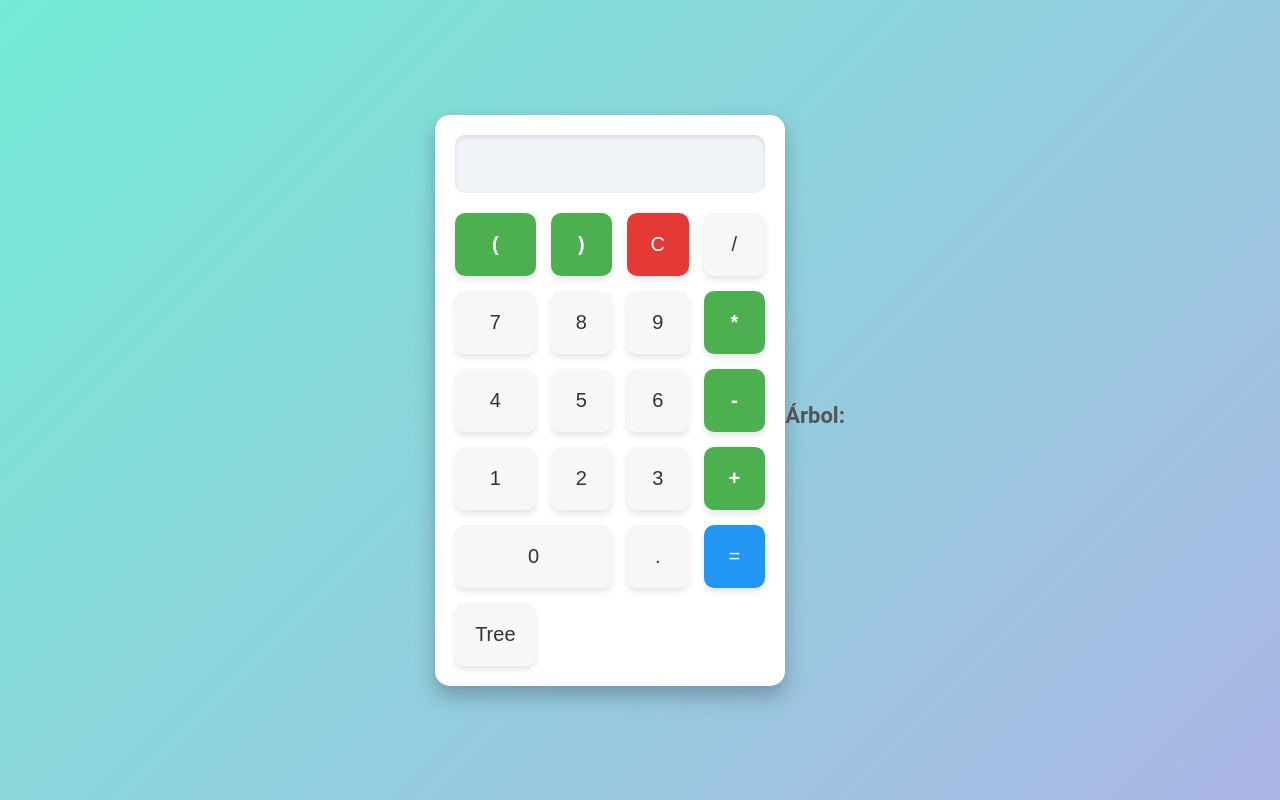
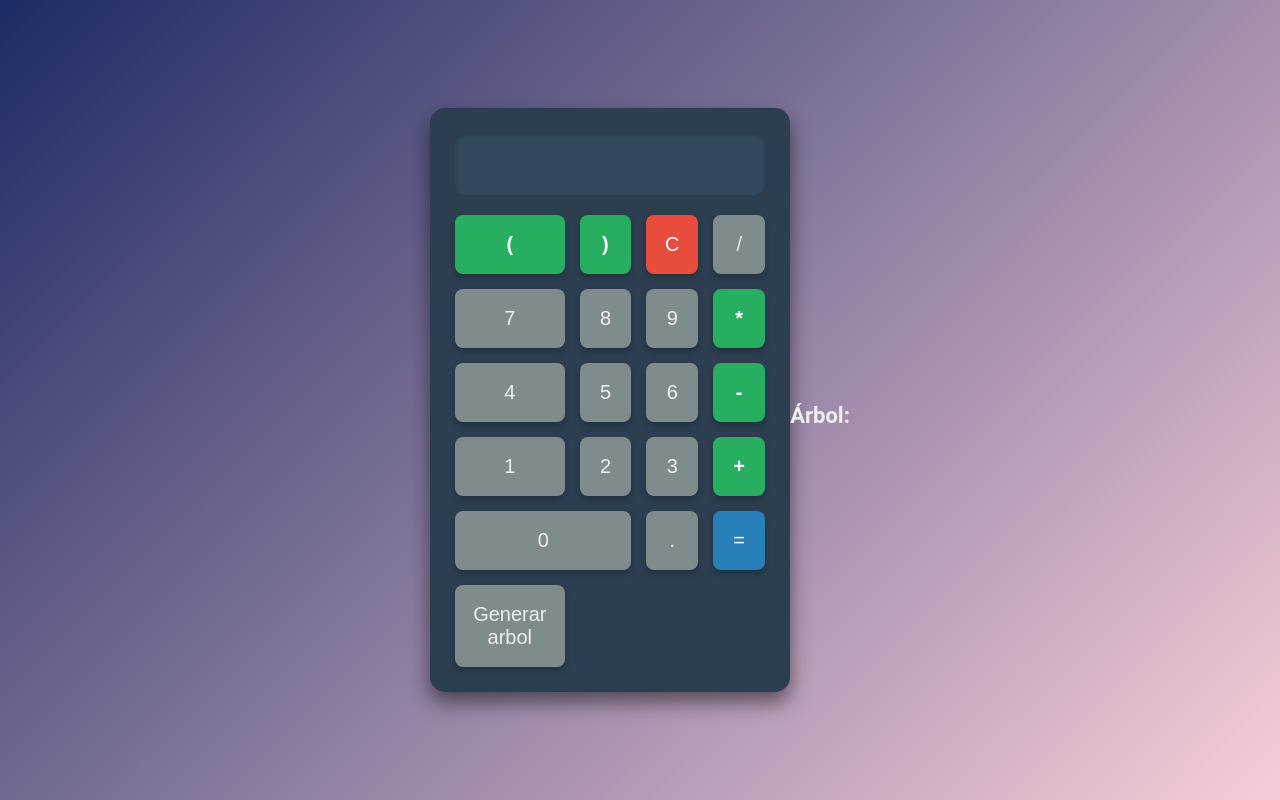
Before and after one commit to catru2/Calculadora_Automatas, a Flask app: page / in a window 1280 px wide. Run offline with Flask 3, Linux system fonts and the light colour scheme.

Commit message:
Proyecto finalizado 2

```diff
--- a/static/style.css
+++ b/static/style.css
@@ -12,18 +12,18 @@ body {
     align-items: center;
     min-height: 100vh;
     margin: 0;
-    background: linear-gradient(135deg, #74ebd5 0%, #ACB6E5 100%);
+    background: linear-gradient(135deg, #1d2b64 0%, #f8cdda 100%);
     font-family: 'Roboto', sans-serif;
-    color: #333;
+    color: #fff;
 }
 
 /* Calculadora */
 .calculator-container {
-    background: #ffffff;
-    padding: 20px;
+    background: #2c3e50; /* Fondo más oscuro */
+    padding: 25px;
     border-radius: 15px;
-    box-shadow: 0 10px 20px rgba(0, 0, 0, 0.25);
-    width: 350px;
+    box-shadow: 0 10px 20px rgba(0, 0, 0, 0.5);
+    width: 360px;
 }
 
 .calculator {
@@ -34,15 +34,15 @@ body {
 
 #display {
     width: 100%;
-    font-size: 24px;
+    font-size: 28px;
     padding: 15px;
     border: none;
     border-radius: 10px;
-    background: #f0f4f8;
-    color: #333;
+    background: #34495e; /* Fondo más oscuro para el display */
+    color: #ecf0f1;
     text-align: right;
     margin-bottom: 20px;
-    box-shadow: inset 0 2px 4px rgba(0, 0, 0, 0.1);
+    box-shadow: inset 0 2px 4px rgba(0, 0, 0, 0.2);
 }
 
 .buttons {
@@ -54,24 +54,24 @@ body {
 
 button {
     font-size: 20px;
-    padding: 20px;
+    padding: 18px;
     border: none;
-    border-radius: 10px;
+    border-radius: 8px;
     cursor: pointer;
     transition: all 0.2s;
-    background: #f7f7f7;
-    box-shadow: 0 4px 6px rgba(0, 0, 0, 0.1);
-    color: #333;
+    background: #7f8c8d; /* Fondo neutro para botones */
+    box-shadow: 0 4px 6px rgba(0, 0, 0, 0.2);
+    color: #ecf0f1; /* Texto claro */
 }
 
 button:hover {
-    background: #eceff1;
+    background: #95a5a6; /* Hover más claro */
     transform: translateY(-2px);
 }
 
 button:active {
     transform: translateY(0);
-    box-shadow: 0 2px 4px rgba(0, 0, 0, 0.2);
+    box-shadow: 0 2px 4px rgba(0, 0, 0, 0.4);
 }
 
 button.zero {
@@ -79,31 +79,31 @@ button.zero {
 }
 
 button.operation {
-    background: #4caf50; /* Verde */
+    background: #27ae60; /* Verde brillante */
     color: white;
     font-weight: bold;
 }
 
 button.operation:hover {
-    background: #45a049;
+    background: #2ecc71; /* Hover más claro */
 }
 
 button.clear {
-    background: #e53935; /* Rojo */
+    background: #e74c3c; /* Rojo brillante */
     color: white;
 }
 
 button.clear:hover {
-    background: #d32f2f;
+    background: #c0392b; /* Hover más oscuro */
 }
 
 button.equals {
-    background: #2196f3; /* Azul */
+    background: #2980b9; /* Azul brillante */
     color: white;
 }
 
 button.equals:hover {
-    background: #1e88e5;
+    background: #3498db; /* Hover más claro */
 }
 
 /* Árbol */
@@ -114,7 +114,7 @@ button.equals:hover {
 
 .tree-display h2 {
     font-size: 22px;
-    color: #555;
+    color: #ecf0f1; /* Texto claro */
 }
 
 .node {
--- a/templates/index.html
+++ b/templates/index.html
@@ -34,7 +34,7 @@
                 <button onclick="addToExpression('0')" class="zero"> 0 </button>
                 <button onclick="addToExpression('.')"> . </button>
                 <button onclick="calculate()" class="equals"> = </button>
-                <button onclick="showTree()"> Tree </button>
+                <button onclick="showTree()"> Generar arbol </button>
             </div>
         </div>
     </div>
```
